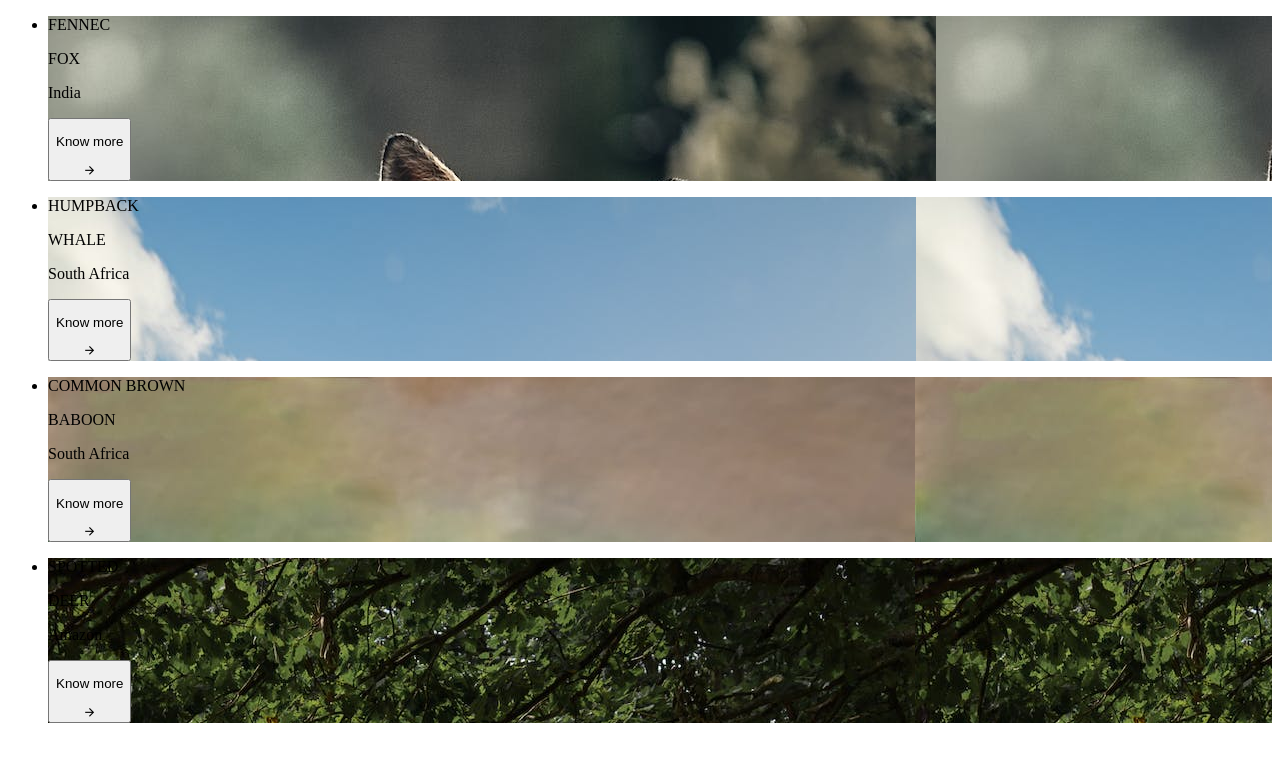
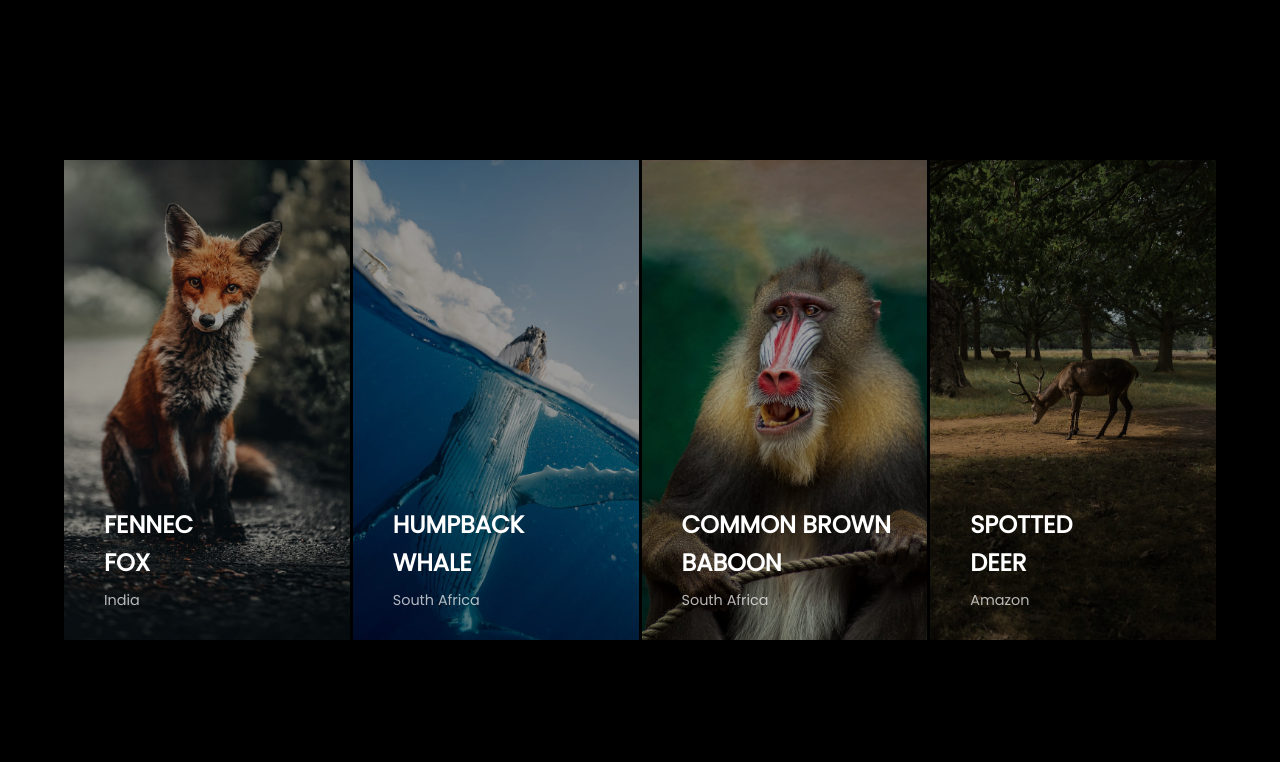
Before and after one commit to levy002/coa_taskforce_challenge, a plain HTML site: page index.html in a window 1280 px wide. Drawn offline with nearby package versions, Linux system fonts and the light colour scheme.

Commit message:
Style the animal information card

```diff
--- a/index.html
+++ b/index.html
@@ -8,9 +8,13 @@
     <link href="https://cdn.jsdelivr.net/npm/remixicon@3.5.0/fonts/remixicon.css" rel="stylesheet">
 </head>
 <body>
-    <ul id="gallery-container">
 
-    </ul>
+    <section>
+        <ul id="gallery-container">
+
+        </ul>
+    </section>
+
 
     <script src="./src/gallery.js"></script>
 </body>
--- a/src/gallery.js
+++ b/src/gallery.js
@@ -1,6 +1,6 @@
 const galleryContainer = document.getElementById('gallery-container');
 
-const imagesInfo = [
+const animals = [
     {
         id: 1,
         name: 'FOX',
@@ -31,22 +31,31 @@ const imagesInfo = [
     }
 ];
 
-const imageContainerFragment = document.createDocumentFragment();
+const animalContainerFragment = document.createDocumentFragment();
 
-const displayGalleryImagesInfo = (imageInfo) => {
-    const imageInfoContainer = document.createElement('li');
-    imageInfoContainer.style.backgroundImage = `url(${imageInfo.image})`;
+const displayGalleryAnimalInfo = (animalInfo) => {
+    const animalInfoContainer = document.createElement('li');
+    animalInfoContainer.classList = 'image-info'
 
-    const name = document.createElement('p');
-    name.textContent = imageInfo.name;
+    const animalImage = document.createElement('img');
+    animalImage.classList = ' animal-image';
+    animalImage.src = animalInfo.image;
+    animalImage.alt = animalInfo.name;
 
-    const species = document.createElement('p');
-    species.textContent = imageInfo.species;
+    const animalName = document.createElement('p');
+    animalName.className = 'animal-name';
+    animalName.textContent = animalInfo.name;
 
-    const origin = document.createElement('p');
-    origin.textContent = imageInfo.origin;
+    const animalSpecies = document.createElement('p');
+    animalSpecies.classList = 'animal-species';
+    animalSpecies.textContent = animalInfo.species;
+
+    const animalLocation = document.createElement('p');
+    animalLocation.classList = 'animal-location';
+    animalLocation.textContent = animalInfo.origin;
 
     const knowMoreButton = document.createElement('button');
+    knowMoreButton.id = 'know-more-btn';
 
     const btnParagaraph = document.createElement('p');
     btnParagaraph.textContent = 'Know more';
@@ -56,15 +65,20 @@ const displayGalleryImagesInfo = (imageInfo) => {
 
     knowMoreButton.append(btnParagaraph, btnIcon);
 
-    imageInfoContainer.append(species, name, origin, knowMoreButton);
+    const imageDetails = document.createElement('div');
+    imageDetails.classList = 'image-details';
 
-    imageContainerFragment.appendChild(imageInfoContainer);
+    imageDetails.append(animalSpecies, animalName, animalLocation, knowMoreButton)
+
+    animalInfoContainer.append(animalImage, imageDetails);
+
+    animalContainerFragment.appendChild(animalInfoContainer);
 };
 
-imagesInfo.forEach(imageInfo => {
-    displayGalleryImagesInfo(imageInfo)
+animals.forEach(animal => {
+    displayGalleryAnimalInfo(animal)
 });
 
 window.onload = function (){
-    galleryContainer.appendChild(imageContainerFragment);
+    galleryContainer.appendChild(animalContainerFragment);
 };
--- a/src/styles.css
+++ b/src/styles.css
@@ -0,0 +1,106 @@
+@import url('https://fonts.googleapis.com/css2?family=Poppins&display=swap');
+
+body {
+    padding: 0;
+    margin: 0;
+    background-color: #000;
+}
+
+section {
+    display: flex;
+    justify-content: center;
+    align-items: center;
+    height: 100vh;
+}
+
+#gallery-container {
+  padding: 0;
+  margin: 0;
+  display: grid;
+  grid-template-columns: repeat(4, 1fr);
+  gap: 3px;
+  height: 100%;
+  width: 100%;
+  list-style-type: none;
+}
+
+.image-details {
+  display: none;
+}
+
+.animal-image {
+    width: 100%;
+    height: 100%;
+    object-fit: cover;
+}
+
+@media only screen and (min-width: 1024px) {
+    #gallery-container {
+        width: 90%;
+        margin: 0 auto;
+        height: 60%;
+
+    }
+
+    .image-info {
+        position: relative;
+    }
+
+    .image-details {
+        display: flex;
+        flex-direction: column;
+        justify-content: end;
+        position: absolute;
+        inset: 0;
+        background-color: rgba(0, 0, 0, 0.4);
+        color: #fff;
+        padding: 0 0 2rem 2.5rem;
+        font-family: 'Poppins', sans-serif;
+    }
+
+    .image-details > * {
+        padding: 0;
+        margin: 0;
+    }
+
+    .animal-name,
+    .animal-species {
+         font-weight: bold;
+         font-size: 1.5rem;
+         line-height: 38px;
+    }
+
+    .animal-location {
+        font-size: 0.9rem;
+        color: rgba(255, 255, 255, 0.7);
+        line-height: 16px;
+        font-weight: 400;
+    }
+
+    #know-more-btn {
+        display: none;
+       background-color: transparent;
+       color: rgb(0, 225, 255);
+       border: 1px hidden;
+       justify-content: flex-start;
+       gap: 10px;
+       align-items: center;
+       width: 50%;
+       font-size: 1rem;
+    }
+
+    .image-details:hover #know-more-btn {
+       display: flex;
+    }
+
+    .animal-location,
+    #know-more-btn {
+        margin-top: 10px;
+    }
+}
+
+@media only screen and (min-width: 1440px) {
+    #gallery-container {
+        width: 80%;
+    }
+}
```
